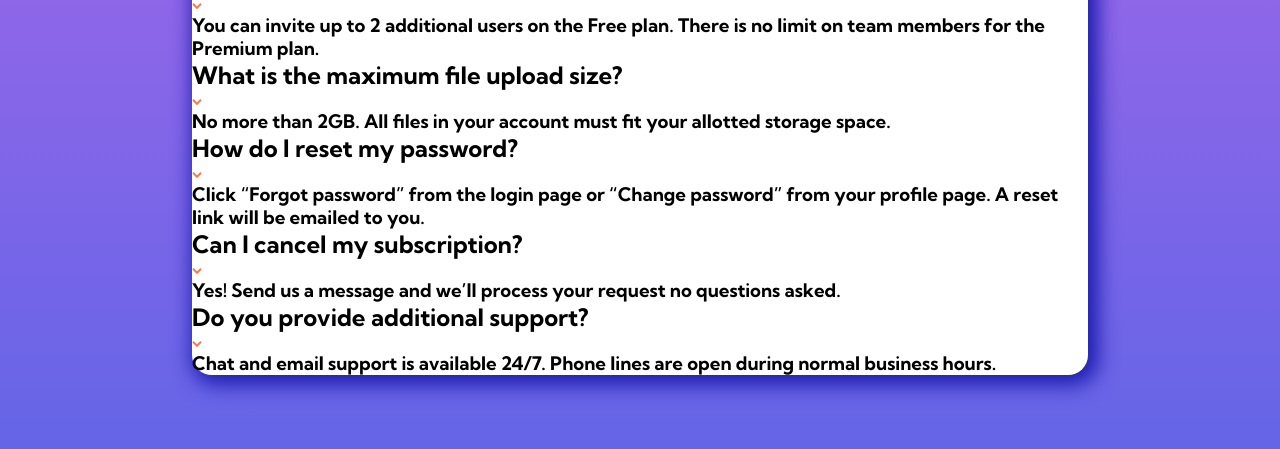
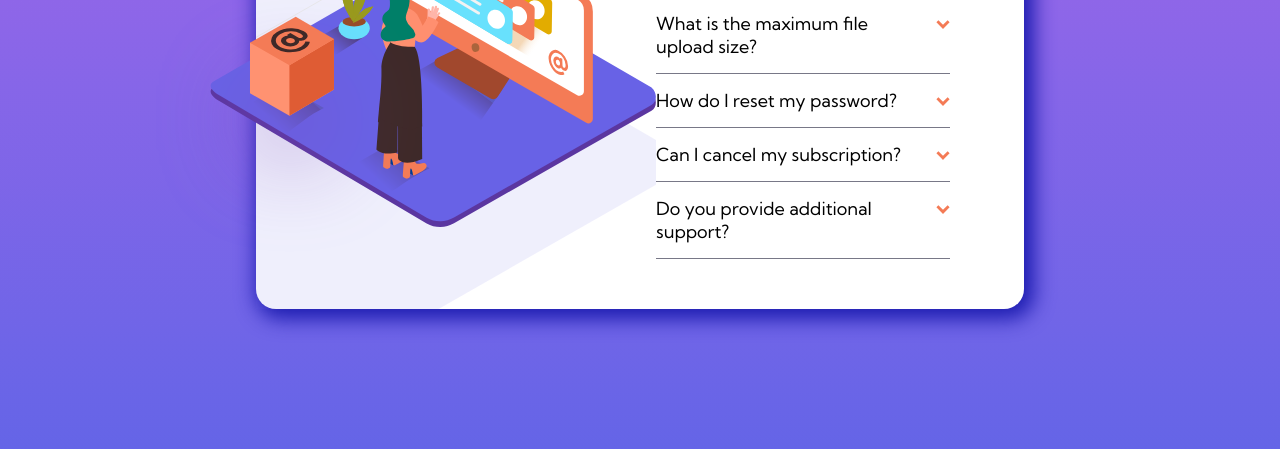
Before and after one commit to diegopagini/FAQ-Frontend-Mentor_JS, a plain HTML site: page index.html in a window 1280 px wide. Shown: the part 351-800 px from the top of the page. Drawn offline with Linux system fonts and the light colour scheme.

Commit message:
desktop ready

```diff
--- a/index.html
+++ b/index.html
@@ -21,41 +21,42 @@
 
     <div class="faq-container">
 
-      <h1>FAQ</h1>
+      <h1 class="faq">FAQ</h1>
       <div class="questions-container">
         <div class="question-arrow">
           <h2>How many team members can I invite?</h2>
-          <img src="/images/icon-arrow-down.svg" alt="arrow">
+          <img src="/images/icon-arrow-down.svg" alt="arrow" class="arrow" id="arrow-1">
         </div>
-          <h3>You can invite up to 2 additional users on the Free plan. There is no limit on team members for the Premium plan.</h3>
+          <h3 class="answer" id="answer-1">You can invite up to 2 additional users on the Free plan. There is no limit on team members for the Premium plan.</h3>
 
         <div class="question-arrow">
           <h2>What is the maximum file upload size?</h2>
-          <img src="/images/icon-arrow-down.svg" alt="arrow">
+          <img src="/images/icon-arrow-down.svg" alt="arrow" class="arrow">
         </div>
-          <h3>No more than 2GB. All files in your account must fit your allotted storage space.</h3>
+          <h3 class="answer">No more than 2GB. All files in your account must fit your allotted storage space.</h3>
 
         <div class="question-arrow">
           <h2>How do I reset my password?</h2>
-          <img src="/images/icon-arrow-down.svg" alt="arrow">
+          <img src="/images/icon-arrow-down.svg" alt="arrow" class="arrow">
         </div>
-          <h3>Click “Forgot password” from the login page or “Change password” from your profile page. A reset link will be emailed to you.</h3>
+          <h3 class="answer">Click “Forgot password” from the login page or “Change password” from your profile page. A reset link will be emailed to you.</h3>
 
         <div class="question-arrow">
           <h2>Can I cancel my subscription?</h2>
-          <img src="/images/icon-arrow-down.svg" alt="arrow">
+          <img src="/images/icon-arrow-down.svg" alt="arrow" class="arrow">
         </div>
-        <h3>Yes! Send us a message and we’ll process your request no questions asked.</h3>
+        <h3 class="answer">Yes! Send us a message and we’ll process your request no questions asked.</h3>
 
         <div class="question-arrow">
           <h2>Do you provide additional support?</h2>
-          <img src="/images/icon-arrow-down.svg" alt="arrow">
+          <img src="/images/icon-arrow-down.svg" alt="arrow" class="arrow">
         </div>
-        <h3>Chat and email support is available 24/7. Phone lines are open during normal business hours.</h3>
+        <h3 class="answer">Chat and email support is available 24/7. Phone lines are open during normal business hours.</h3>
       </div>
 
     </div>
 
   </div>
+  <script src="index.js"></script>
 </body>
 </html>
--- /dev/null
+++ b/index.js
@@ -0,0 +1,15 @@
+let arrows = document.getElementsByClassName('arrow');
+for (let i = 0; i <= arrows.length; i++) {
+  arrows[i].addEventListener("click", function(){
+    console.log("Me estan haciendo click")
+  })
+}
+
+
+let answer1 = document.getElementById('answer-1');
+let arrow1 = document.getElementById('arrow-1"');
+
+arrow1.addEventListener("click", function(){
+  answer1.style.display = "block";
+  console.log("hola");
+});
--- a/style.css
+++ b/style.css
@@ -12,6 +12,7 @@
   padding: 0;
   box-sizing: border-box;
   list-style: none;
+  background-repeat: no-repeat;
 }
 
 .body {
@@ -24,8 +25,74 @@
 }
 
 .main-container {
-  width: 70%;
+  display: grid;
+  grid-template-columns: 1fr 1fr;
+  width: 60%;
+  height: 65vh;
   background: white;
   border-radius: 20px;
-  box-shadow: 5px 5px 20px 5px hsl(240, 73%, 40%)
+  box-shadow: 5px 5px 20px 5px hsl(240, 73%, 40%);
 }
+
+.img-container {
+  background-image: url(/images/bg-pattern-desktop.svg);
+  background-position-y: -300px;
+  background-position-x: -550px;
+}
+
+.img-container img {
+  width: 500px;
+  margin-top: 100px;
+  margin-left: -100px;
+}
+
+.faq-container {
+  display: flex;
+  flex-direction: column;
+  align-items: initial;
+  justify-content: center;
+}
+
+.faq {
+  margin-left: 10px;
+  margin-bottom: 40px;
+}
+
+.question-arrow {
+  width: 80%;
+  display: flex;
+  flex-direction: row;
+  justify-content: space-between;
+  align-items: baseline;
+  border-bottom: 1px solid hsl(240, 6%, 50%);
+}
+
+.question-arrow h2 {
+  font-weight: 300;
+  margin-bottom: 15px;
+  margin-right: 30px;
+  font-size: 18px;
+  margin-top: 15px;
+}
+
+.question-arrow img{
+  height: 10px;
+  margin-top: 2px;
+}
+
+.question-arrow img {
+  cursor: pointer;
+}
+
+.answer {
+  width: 80%;
+  font-weight: 300;
+  font-size: 16px;
+  margin-top: 15px;
+  margin-bottom: 15px;
+  display: none;
+}
+
+.question-arrow h2:hover {
+  font-weight: 700;
+}
```
